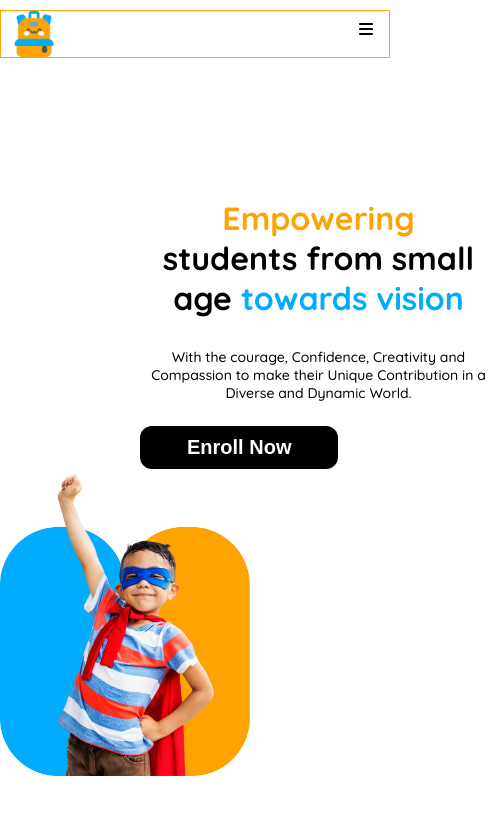
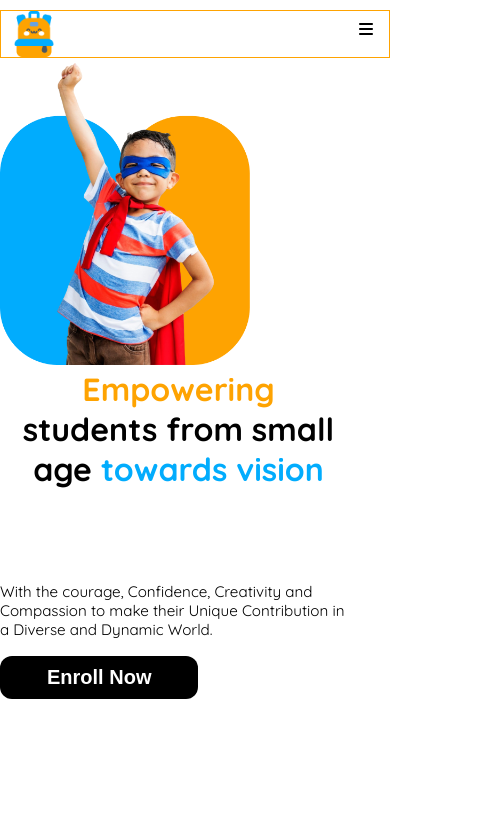
Before and after one commit to nasermahmud747/B11-A2-Kids-School, a plain HTML site: page index.html in a window 390 px wide. Shown: the whole page, 497 px wide, since content can reach past the window. Drawn offline with Linux system fonts and the light colour scheme.

Commit message:
first commitmbf

```diff
--- a/Styles/style.css
+++ b/Styles/style.css
@@ -83,8 +83,8 @@ header{
     justify-content: space-between;
 }
 .hero-content{
-    margin-top: 140px;
-    margin-left: 140px;
+    padding-top: 140px;
+    padding-left: 140px;
 
 }
 
@@ -135,27 +135,31 @@ header{
     }
 
     .hero{
-        flex-direction: column;
+        flex-direction: column-reverse;
     }
     .hero-img{
         width: 100%;
-    }
-    .hero-title{
-        font-size: 2rem;
-        font-weight: 700;
-        text-align: center;
-        width: 357px;
-        height: 120px;
-        margin-right: auto;
+        justify-content: center;
+        align-items: center;
+
     }
 
+    .hero-title{
+        max-width: 357px;
+        font-size: 2rem;
+        text-align: center;
+
+    }
     .hero-description{
-        text-align: center;
-        font-size: 14px;
-        font-weight: 500;
-        width: 357px;
-        height: 54px;
+        max-width: 357px;
+        font-size: 0.95rem;
+        padding-bottom: -900px;
+
+    }
+    .hero-content{
+        padding-top: 0;
+        padding-left: 0;
+
     }
 
-
 }
--- a/index.html
+++ b/index.html
@@ -10,7 +10,7 @@
 </head>
 
 <body class="quicksand">
-    <header>
+    <header id="head">
         <nav class="navbar display-flex">
             <div class="logo display-flex">
             <img src="assets/logo.png" class="main-logo" alt="">
@@ -32,13 +32,16 @@
     </header>
     <main>
         <!-- Hero Section -->
+         <section>
          <div class="hero display-flex">
          <div class="hero-content">
-            <h3 class="hero-title"><span class="color-1">Empowering
-                 </span><br>
-                 <span class="color-5">students from small age</span>
-                 <span class="color-2">towards vision</span>
-                </h3>
+
+                <h3 class="hero-title"><span class="color-1">Empowering
+                </span><br>
+                <span class="color-5">students from small age</span>
+                <span class="color-2">towards vision</span>
+               </h3>
+
             <p class="hero-description">With the courage, Confidence, Creativity and Compassion to make their Unique Contribution in a Diverse and Dynamic World.</p>
             <button class="hero-btn">Enroll Now</button>
 
@@ -48,6 +51,7 @@
 
          </div>
         </div>
+    </section>
 
     </main>
     <footer>
```
